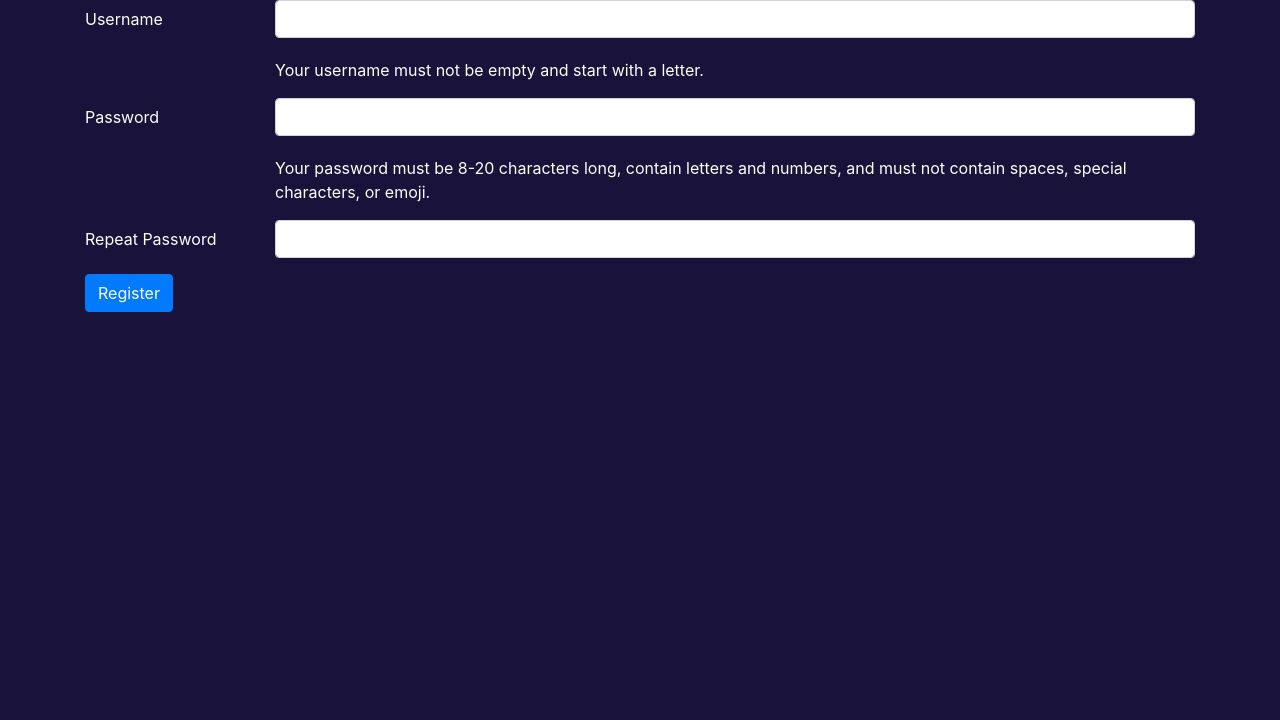
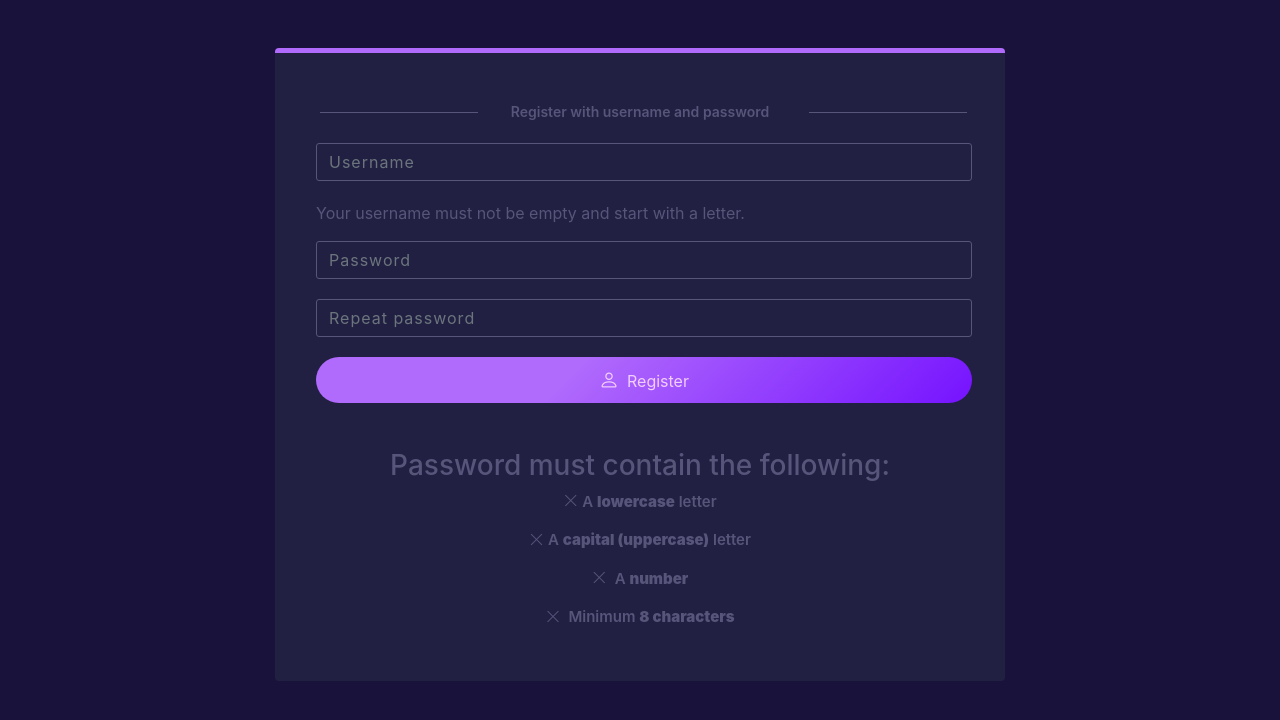
Before and after one commit to tsuna244/sqs2025, a FastAPI app: page /register in a window 1280 px wide. Shown: the part 56-776 px from the top of the page. Run offline with FastAPI, Linux system fonts and the light colour scheme; some libraries are stand-ins or nearby versions.

Commit message:
removed unecessary stuff from login. implemented base of register.html

```diff
--- a/src/api/templates/register.html
+++ b/src/api/templates/register.html
@@ -1,47 +1,121 @@
 {% extends "base.html" %}
 
+{% block scripts %}
+
+<script>
+
+  function send_registration() {
+
+  }
+
+  function validatePassword(password) {
+    const elem_len = document.getElementById("length");
+    const elem_upper = document.getElementById("capital");
+    const elem_digit = document.getElementById("number");
+    const elem_lower = document.getElementById("letter");
+
+    var fail = false;
+
+    if (password.length >= 8) {
+      elem_len.classList.remove("bi-x-lg");
+      elem_len.classList.add("bi-check-lg");
+    }else {
+      fail = true;
+      elem_len.classList.add("bi-x-lg");
+      elem_len.classList.remove("bi-check-lg");
+    }
+
+    if (/[A-Z]/.test(password)) {
+      elem_upper.classList.remove("bi-x-lg");
+      elem_upper.classList.add("bi-check-lg");
+    }else {
+      fail = true;
+      elem_upper.classList.add("bi-x-lg");
+      elem_upper.classList.remove("bi-check-lg");
+    }
+
+    if (/[a-z]/.test(password)) {
+      elem_lower.classList.remove("bi-x-lg");
+      elem_lower.classList.add("bi-check-lg");
+    }else {
+      fail = true;
+      elem_lower.classList.add("bi-x-lg");
+      elem_lower.classList.remove("bi-check-lg");
+    }
+
+    if (/[0-9]/.test(password)) {
+      elem_digit.classList.remove("bi-x-lg");
+      elem_digit.classList.add("bi-check-lg");
+    }else {
+      fail = true;
+      elem_digit.classList.add("bi-x-lg");
+      elem_digit.classList.remove("bi-check-lg");
+    }
+
+    const errorMessage = document.getElementById('errorMessage');
+
+    if (fail == true) {
+      errorMessage.textContent = 'Weak Password';
+      errorMessage.classList.remove('text-success');
+      errorMessage.classList.add('text-danger');
+    }else {
+      errorMessage.textContent = 'Strong Password';
+      errorMessage.classList.remove('text-danger');
+      errorMessage.classList.add('text-success');
+    }
+
+  }
+
+</script>
+
+{% endblock %}
+
 {% block body %}
+
+<link rel="stylesheet" href="{{ url_for('static', path='/form_style.css') }}">
+
 <div class="container">
 
-<form>
-  <div class="row mb-3">
-    <label for="inputUser" class="col-sm-2 col-form-label">Username</label>
-    <div class="col-sm-10">
-      <input type="text" class="form-control" id="inputUser" aria-describedby="usernameHelpBlock">
-    </div>
-  </div>
-  <div class="row mb-3">
-    <div class="col-sm-2"></div>
-    <div class="col-sm-10">
-        <div id="usernameHelpBlock" class=" form-text">
-            Your username must not be empty and start with a letter.
+  <div class="row d-flex justify-content-center mt-5">
+    <div class="col-12 col-md-8">
+      <div class="card py-3 px-2">
+
+        <div class="division">
+					<div class="row">
+						<div class="col-3"><div class="line l"></div></div>
+						<div class="col-6"><span>Register with username and password</span></div>
+						<div class="col-3"><div class="line r"></div></div>
+					</div>
+				</div>
+
+        <form class="myform" name="loginform">
+					<div class="form-group">
+    				<input id="username" name="username" type="text" class="form-control" placeholder="Username">
+            <span id="username_block">Your username must not be empty and start with a letter.</span>
+  				</div>
+ 					<div class="form-group">
+    				<input id="password" name="password" type="password" class="form-control" placeholder="Password" oninput="validatePassword(this.value)">
+            <span id="errorMessage" class="font-weight-bold text-danger"></span>
+          </div>
+          <div class="form-group">
+    				<input id="password_repeat" name="password_repeat" type="password" class="form-control" placeholder="Repeat password">
+          </div>
+  				<div class="form-group mt-3">
+  					<button type="button" class="btn btn-block btn-outline-primary btn-lg" onclick="send_registration()"><small><i class="bi bi-person pr-2"></i>Register</small></button>
+  				</div>
+				</form>
+
+        <div class="division" id="passwd_message">
+          <h3>Password must contain the following:</h3>
+          <p><i id="letter" class="bi bi-x-lg mr-1"></i>A <b>lowercase</b> letter</p>
+          <p><i id="capital" class="bi bi-x-lg mr-1"></i>A <b>capital (uppercase)</b> letter</p>
+          <p><i id="number" class="bi bi-x-lg mr-2"></i>A <b>number</b></p>
+          <p><i id="length" class="bi bi-x-lg mr-2"></i>Minimum <b>8 characters</b></p>
         </div>
+
+      </div>
     </div>
   </div>
 
-  <div class="row mb-3">
-    <label for="inputPassword3" class="col-sm-2 col-form-label">Password</label>
-    <div class="col-sm-10">
-      <input type="password" class="form-control" id="inputPassword3" aria-describedby="passwordHelpBlock">
-    </div>
-  </div>
-  <div class="row mb-3">
-    <div class="col-sm-2"></div>
-    <div class="col-sm-10">
-        <div id="passwordHelpBlock" class="form-text">
-        Your password must be 8-20 characters long, contain letters and numbers, and must not contain spaces, special characters, or emoji.
-        </div>
-    </div>
-  </div>
-
-  <div class="row mb-3">
-    <label for="repeatPassword" class="col-sm-2 col-form-label">Repeat Password</label>
-    <div class="col-sm-10">
-      <input type="password" class="form-control" id="repeatPassword">
-    </div>
-  </div>
-  <button type="submit" class="btn btn-primary">Register</button>
-</form>
-
 </div>
 {% endblock %}
```
Also changed, not shown: src/api/templates/login.html (+1 -66 lines).
